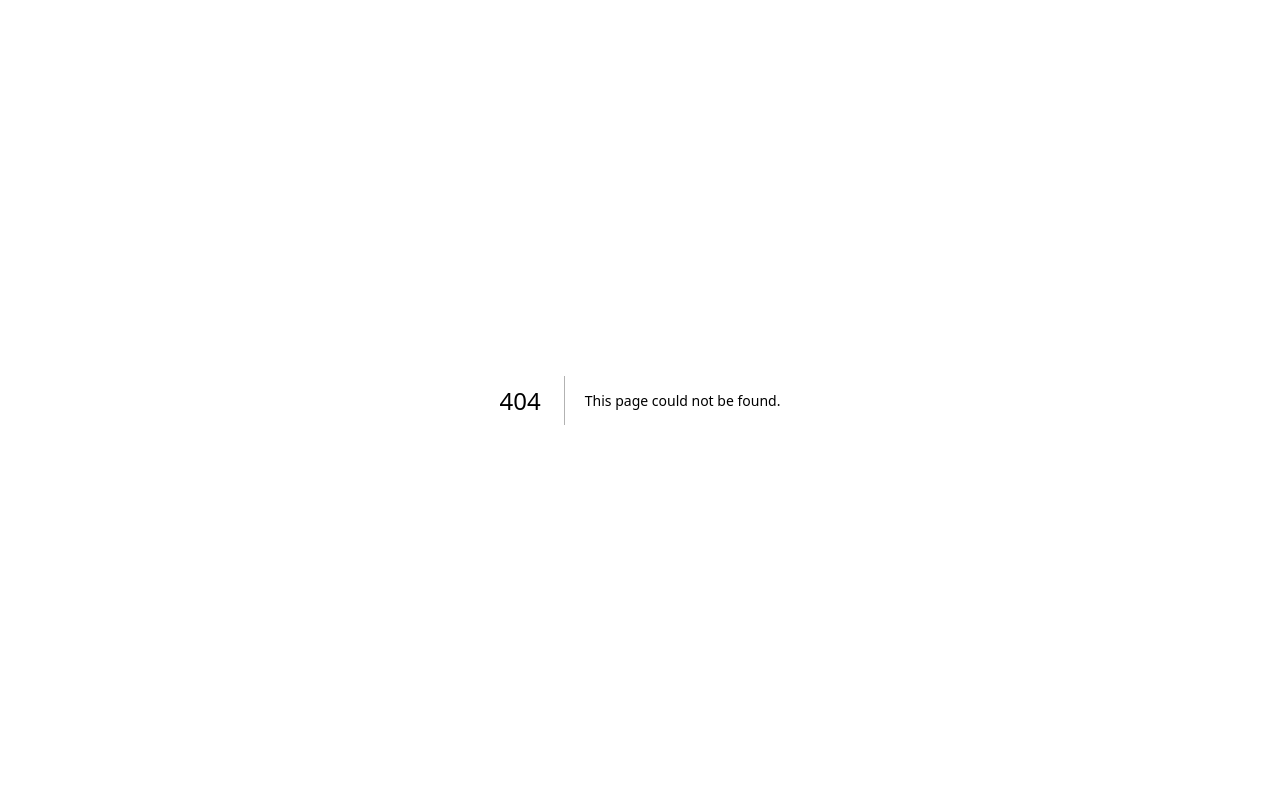
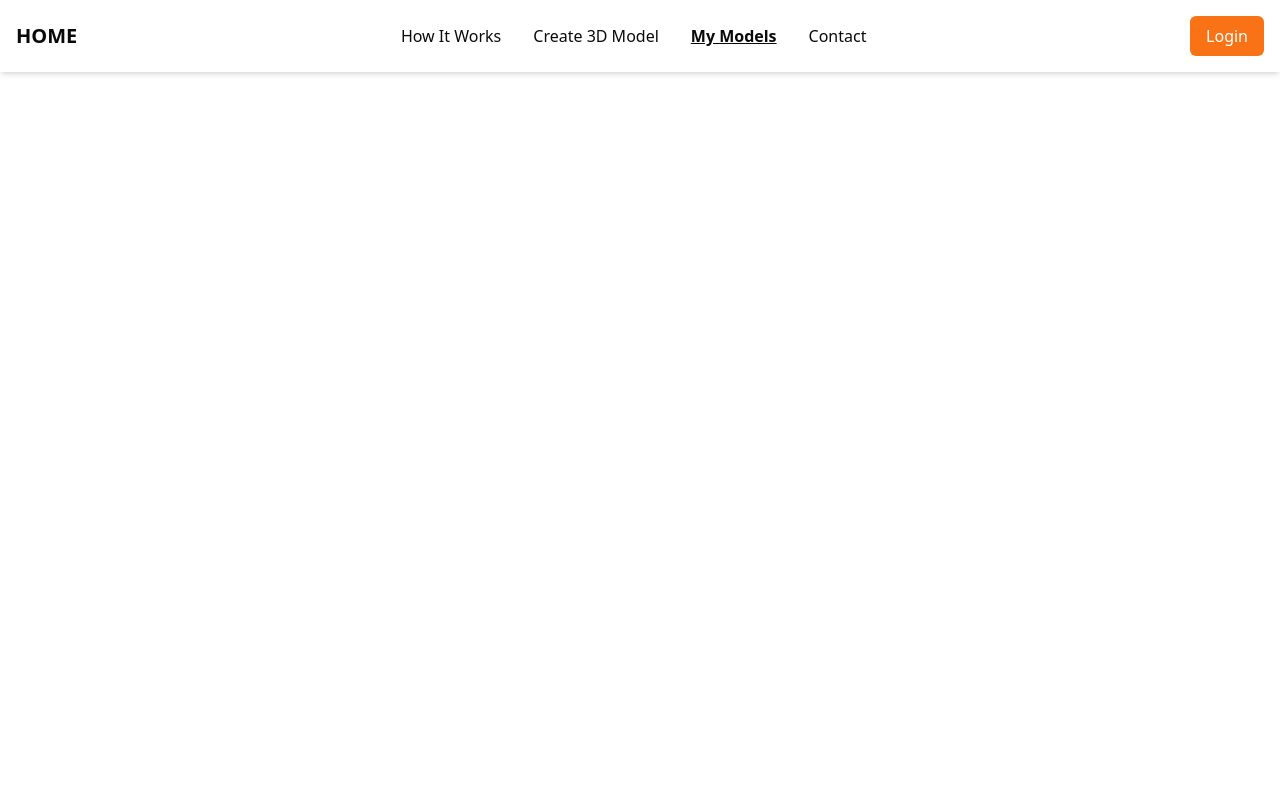
Before and after one commit to osjaeyoung/3d-front, a Next.js app: page /my in a window 1280 px wide. Before the commit this address had no page. Shown: the top 800 px of the page. Built offline with nearby package versions, Linux system fonts and the light colour scheme.

Commit message:
feat : generate unfinished design pages (my models page, contant page )

```diff
--- a/package.json
+++ b/package.json
@@ -14,6 +14,7 @@
     "clsx": "^2.1.1",
     "lucide-react": "^0.441.0",
     "next": "14.2.11",
+    "next-auth": "^4.24.7",
     "react": "^18",
     "react-dom": "^18",
     "react-dropzone": "^14.2.3",
--- a/src/pages/_app.tsx
+++ b/src/pages/_app.tsx
@@ -1,6 +1,11 @@
 import "@/styles/globals.css";
+import { SessionProvider } from "next-auth/react"
 import type { AppProps } from "next/app";
 
-export default function App({ Component, pageProps }: AppProps) {
-  return <Component {...pageProps} />;
+export default function App({ Component, pageProps: { session, ...pageProps }, }: AppProps) {
+  return (
+    <SessionProvider session={session}>
+      <Component {...pageProps} />
+    </SessionProvider>
+  )
 }
--- /dev/null
+++ b/src/pages/api/auth/[...nextauth].ts
@@ -0,0 +1,18 @@
+import NextAuth from "next-auth"
+import KakaoProvider from "next-auth/providers/kakao";
+import CredentialsProvider from "next-auth/providers/credentials";
+
+export const authOptions = {
+  providers: [
+    // TODO: 참고
+    // https://velog.io/@j_wisdom_h/next-auth
+    // https://github.com/Sangkun-svg/career-note/blob/main/src/pages/api/auth/%5B...nextauth%5D.ts
+    CredentialsProvider({} as any),
+    KakaoProvider({
+        clientId: process.env.KAKAO_CLIENT_ID!,
+        clientSecret: process.env.KAKAO_CLIENT_SECRET!,
+    })
+  ],
+}
+
+export default NextAuth(authOptions)
--- /dev/null
+++ b/src/pages/contact.tsx
@@ -0,0 +1,14 @@
+import { Layout } from "@/components";
+import Image from "next/image";
+
+const ContactPage = () => {
+  return (
+    <Layout>
+      <main className="flex flex-col items-center min-h-screen">
+
+      </main>
+    </Layout>
+  );
+};
+
+export default ContactPage;
--- a/src/pages/index.tsx
+++ b/src/pages/index.tsx
@@ -1,10 +1,9 @@
-import { Header, Footer } from "@/components";
+import { Layout } from "@/components";
 import Image from "next/image";
 
 const Home = () => {
   return (
-    <div>
-      <Header />
+    <Layout>
       <main className="flex flex-col items-center min-h-screen">
         <div className="relative w-full h-[760px]">
           <Image
@@ -22,8 +21,7 @@ const Home = () => {
           </div>
         </div>
       </main>
-      <Footer />
-    </div>
+    </Layout>
   );
 };
 
--- /dev/null
+++ b/src/pages/my.tsx
@@ -0,0 +1,14 @@
+import { Layout } from "@/components";
+import Image from "next/image";
+
+const MyModelsPage = () => {
+  return (
+    <Layout>
+      <main className="flex flex-col items-center min-h-screen">
+
+      </main>
+    </Layout>
+  );
+};
+
+export default MyModelsPage;
```
Also changed, not shown: 2 other files (tests, documents, lock files or other folders).
